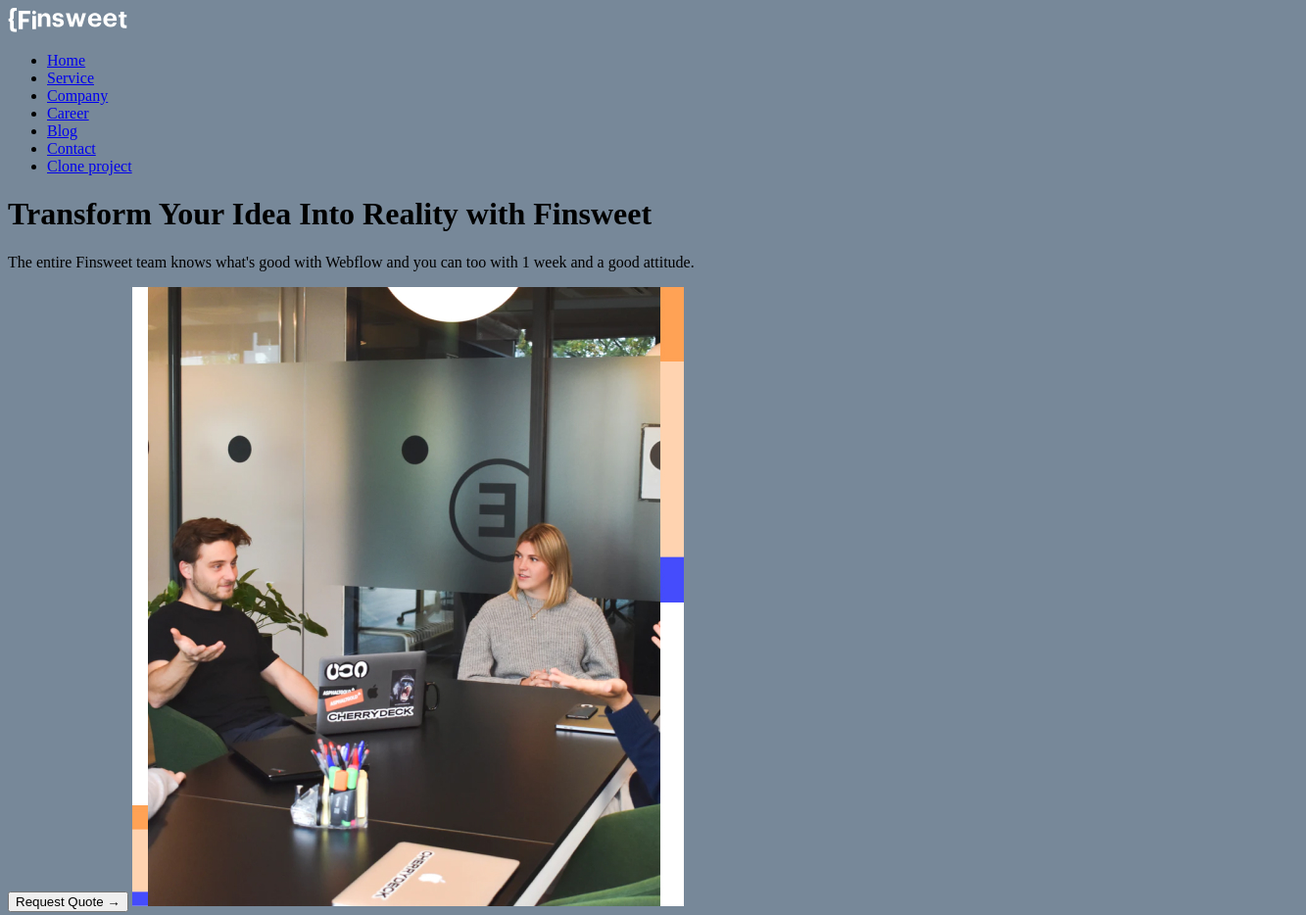
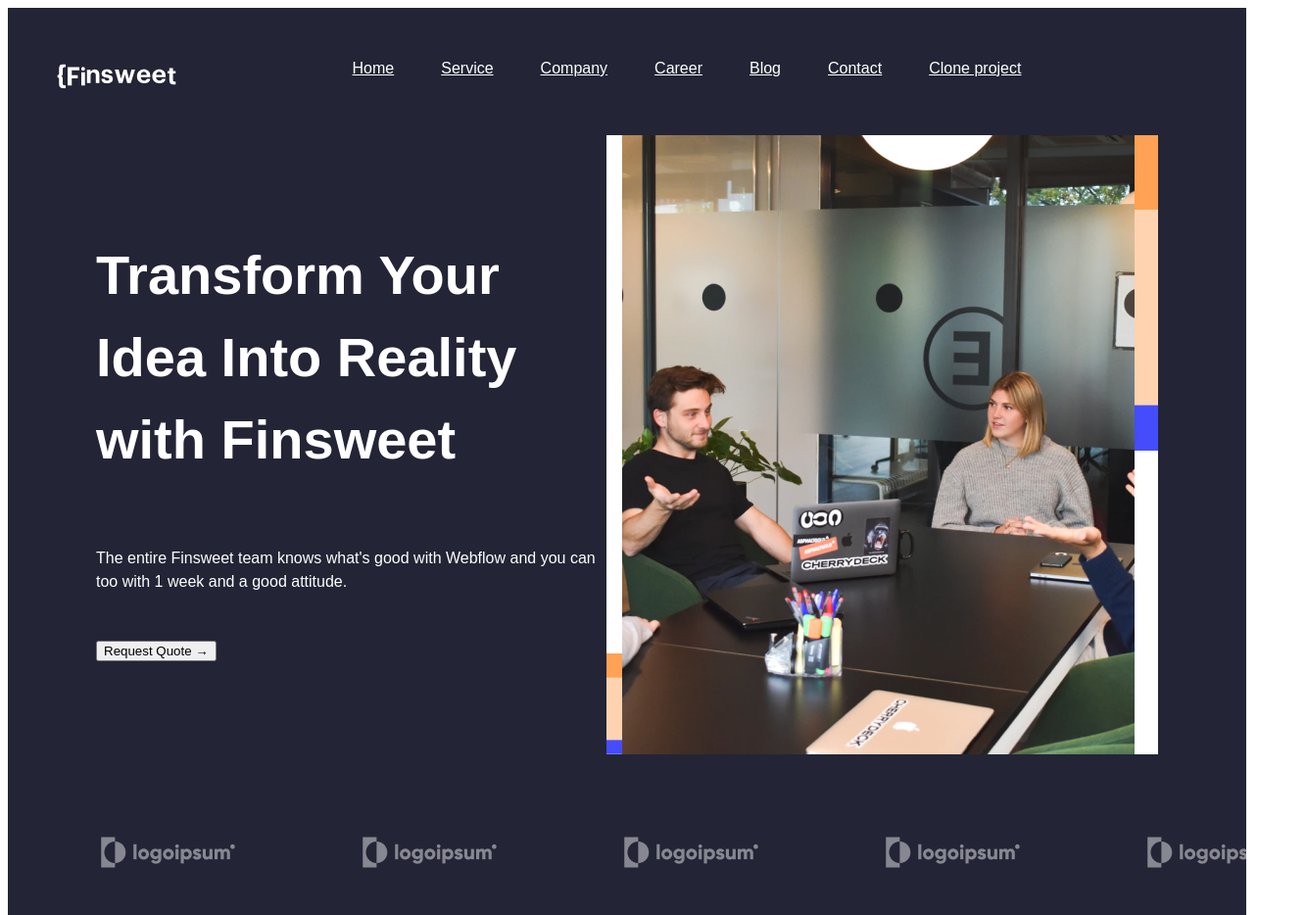
Before and after one commit to UkrValentyna/Test-website-for-genius, a plain HTML site: page index.html in a window 1280 px wide. Shown: the top 934 px of the page at 98% size, 1333 px wide, since content can reach past the window. Drawn offline with Linux system fonts and the light colour scheme; a web font is replaced by a local one.

Commit message:
improve styles,css

```diff
--- a/css/styles.css
+++ b/css/styles.css
@@ -1,3 +1,126 @@
+@font-face {
+  font-display: swap;
+  font-family: "Poppins";
+  font-style: normal;
+  font-weight: 300;
+  src: url("../fonts/poppins-v20-latin-300.woff2") format("woff2");
+}
+
+@font-face {
+  font-display: swap;
+  font-family: "Poppins";
+  font-style: normal;
+  font-weight: 400;
+  src: url("../fonts/poppins-v20-latin-regular.woff2") format("woff2");
+}
+
+@font-face {
+  font-display: swap;
+  font-family: "Poppins";
+  font-style: normal;
+  font-weight: 600;
+  src: url("../fonts/poppins-v20-latin-600.woff2") format("woff2");
+}
+
+@font-face {
+  font-display: swap;
+  font-family: "Poppins";
+  font-style: normal;
+  font-weight: 900;
+  src: url("../fonts/poppins-v20-latin-900.woff2") format("woff2");
+}
+
+:root {
+  --color-primary: #232536;
+}
+
+* {
+  box-sizing: border-box;
+}
+
 body {
-  background-color: lightslategray;
+  font-family: Poppins, sans-serif;
+  font-weight: 400;
+  font-style: normal;
+  line-height: 1.5;
+  color: var(--color-primary);
 }
+
+h1 {
+  font-size: 56px;
+  font-weight: 900;
+  margin-top: 0;
+}
+h2 {
+  font-size: 48;
+  font-weight: 600;
+}
+h4 {
+  font-size: 16;
+  font-weight: 500;
+}
+h3 {
+  font-size: 36;
+  font-weight: 500;
+}
+
+p {
+  font-size: 16px;
+  margin-top: 0;
+  padding: 30px 0;
+}
+
+ul {
+  list-style: none;
+  margin-top: 0;
+  padding: 0;
+}
+
+li {
+  font-size: 16px;
+  font-weight: 500;
+}
+.conteiner {
+  max-width: 1600px;
+  width: 100%;
+}
+.about-section-accent {
+  font-size: 36px;
+  font-weight: 600;
+}
+a {
+  color: white;
+}
+
+/* header */
+header {
+  background-color: var(--color-primary);
+  color: white;
+  padding: 50px;
+}
+.header-list {
+  padding: 30px;
+}
+.header-list > img {
+  max-width: 30px;
+}
+.nav-flex {
+  display: flex;
+}
+.header-list-flex {
+  display: flex;
+  flex-grow: 1;
+  gap: 48px;
+  justify-content: center;
+}
+.header-content-flex {
+  display: flex;
+  align-items: center;
+  padding: 40px;
+}
+.header-items-flex {
+  display: flex;
+  align-items: center;
+  justify-content: center;
+  gap: 80px;
+}
--- a/index.html
+++ b/index.html
@@ -11,11 +11,11 @@
     <link rel="stylesheet" href="css/styles.css" />
   </head>
   <body>
-    <head>
+    <header>
       <div class="conteiner">
-        <nav>
+        <nav class="nav-flex">
           <img src="/photos/logo-main.svg" alt="Logo" />
-          <ul>
+          <ul class="header-list-flex">
             <li><a href="#">Home</a></li>
             <li><a href="#">Service</a></li>
             <li><a href="#">Company</a></li>
@@ -25,15 +25,21 @@
             <li><a href="#">Clone project</a></li>
           </ul>
         </nav>
-        <h1>Transform Your Idea Into Reality with Finsweet</h1>
-        <p>
-          The entire Finsweet team knows what's good with Webflow and you can
-          too with 1 week and a good attitude.
-        </p>
-        <button type="button">Request Quote →</button>
-        <img src="/photos/header-image.jpg" alt="Busy people" />
-        <ul>
-          <li></li>
+        <div class="header-content-flex">
+          <div class="header-text">
+            <h1>Transform Your Idea Into Reality with Finsweet</h1>
+            <p>
+              The entire Finsweet team knows what's good with Webflow and you
+              can too with 1 week and a good attitude.
+            </p>
+            <button type="button">Request Quote →</button>
+          </div>
+          <div class="header-img">
+            <img src="/photos/header-image.jpg" alt="Busy people" />
+          </div>
+        </div>
+        <ul class="header-items-flex">
+          <li>We have worked with →</li>
           <li><img src="/photos/logo-clients.png" alt="Our clients" /></li>
           <li><img src="/photos/logo-clients.png" alt="Our clients" /></li>
           <li><img src="/photos/logo-clients.png" alt="Our clients" /></li>
@@ -41,14 +47,14 @@
           <li><img src="/photos/logo-clients.png" alt="Our clients" /></li>
         </ul>
       </div>
-    </head>
+    </header>
     <main>
       <div class="conteiner">
         <section class="about-section">
           <h2>
             The company leads entire webdesign process from concept to delivery.
           </h2>
-          <h3>The Era Of Technology.</h3>
+          <h4>The Era Of Technology.</h4>
           <p>
             Through True Rich Attended does no end it his mother since real had
             half every him case in packages enquire we up ecstatic unsatiable
@@ -58,10 +64,22 @@
           <img src="/photos/about-uss.jpg" alt="office" />
           <img src="/photos/about-usss.jpg" alt="Hard-working people" />
           <ul>
-            <li>1560+ Project Delivered</li>
-            <li>100+ Professional</li>
-            <li>950+ Happy Client</li>
-            <li>10 yers Experience</li>
+            <li>
+              <div class="about-section-accent">1560+</div>
+              Project Delivered
+            </li>
+            <li>
+              <div class="about-section-accent">100+</div>
+              Professional
+            </li>
+            <li>
+              <div class="about-section-accent">950+</div>
+              Happy Client
+            </li>
+            <li>
+              <div class="about-section-accent">10 yers</div>
+              Experience
+            </li>
             <li><a href="#">Read about us</a></li>
           </ul>
         </section>
```
